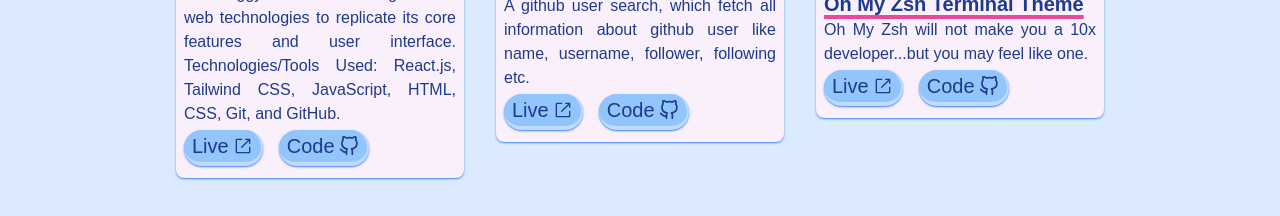
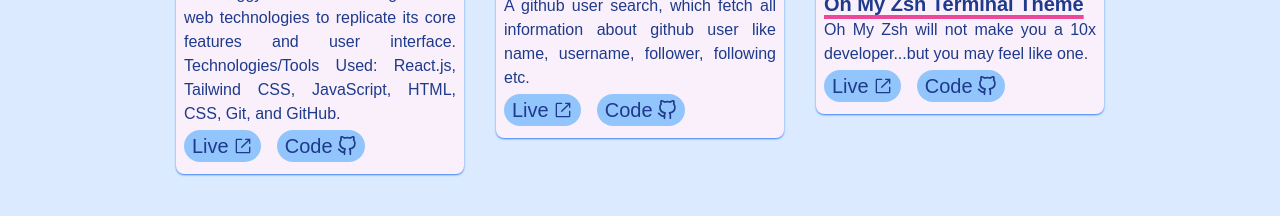
Before and after one commit to amreshpro/proportfolio, a React (Vite) app: page /projects in a window 1280 px wide. Shown: the part 434-650 px from the top of the page. Built offline with nearby package versions, Linux system fonts and the light colour scheme; a web font is replaced by a local one.

Commit message:
update project card

```diff
--- a/src/components/ProjectCard.jsx
+++ b/src/components/ProjectCard.jsx
@@ -31,9 +31,9 @@
             to={live_link}
             className={`flex items-center gap-1 text-xl ${
               theme == "dark"
-                ? "bg-blue-800 hover:bg-blue-900 border-b-4 border-r-2 border-pink-200"
-                : "bg-blue-300 hover:bg-blue-400  border-b-4 border-r-2 border-blue-200"
-            } shadow-sm shadow-blue-500 px-2 py-0.5 rounded-full`}
+                ? "bg-blue-800 hover:bg-blue-900 "
+                : "bg-blue-300 hover:bg-blue-400  "
+            }  px-2 py-0.5 rounded-full`}
           >
             Live
             <RxExternalLink />
@@ -42,9 +42,9 @@
             to={github_link}
             className={`flex items-center gap-1 text-xl ${
               theme == "dark"
-                ? "bg-blue-800 hover:bg-blue-900 border-b-4 border-r-2 border-pink-200"
-                : "bg-blue-300 hover:bg-blue-400   border-b-4 border-r-2 border-blue-200"
-            } shadow-sm shadow-blue-500 px-2 py-0.5 rounded-full`}
+                ? "bg-blue-800 hover:bg-blue-900 "
+                : "bg-blue-300 hover:bg-blue-400 "
+            } px-2 py-0.5 rounded-full`}
           >
             Code
             <FiGithub />
```
Also changed, not shown: 1 other file (tests, documents, lock files or other folders).
